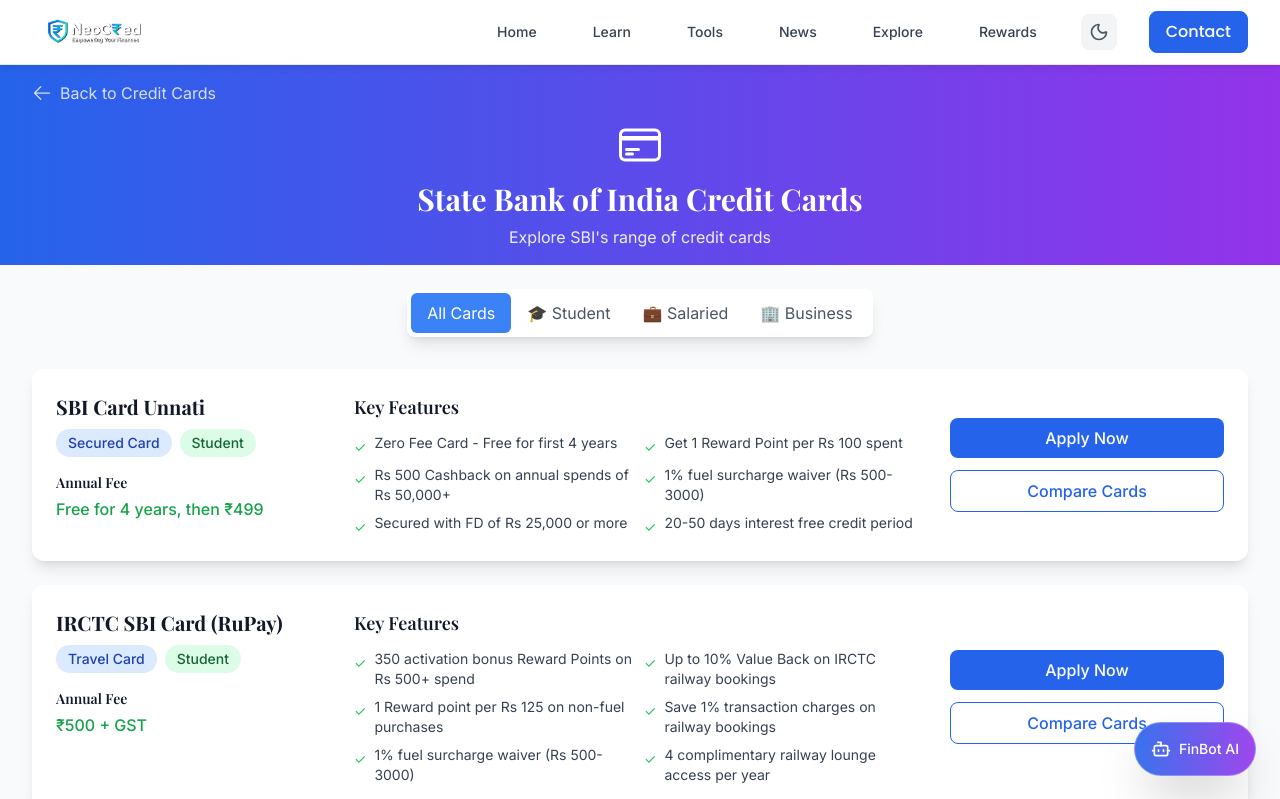
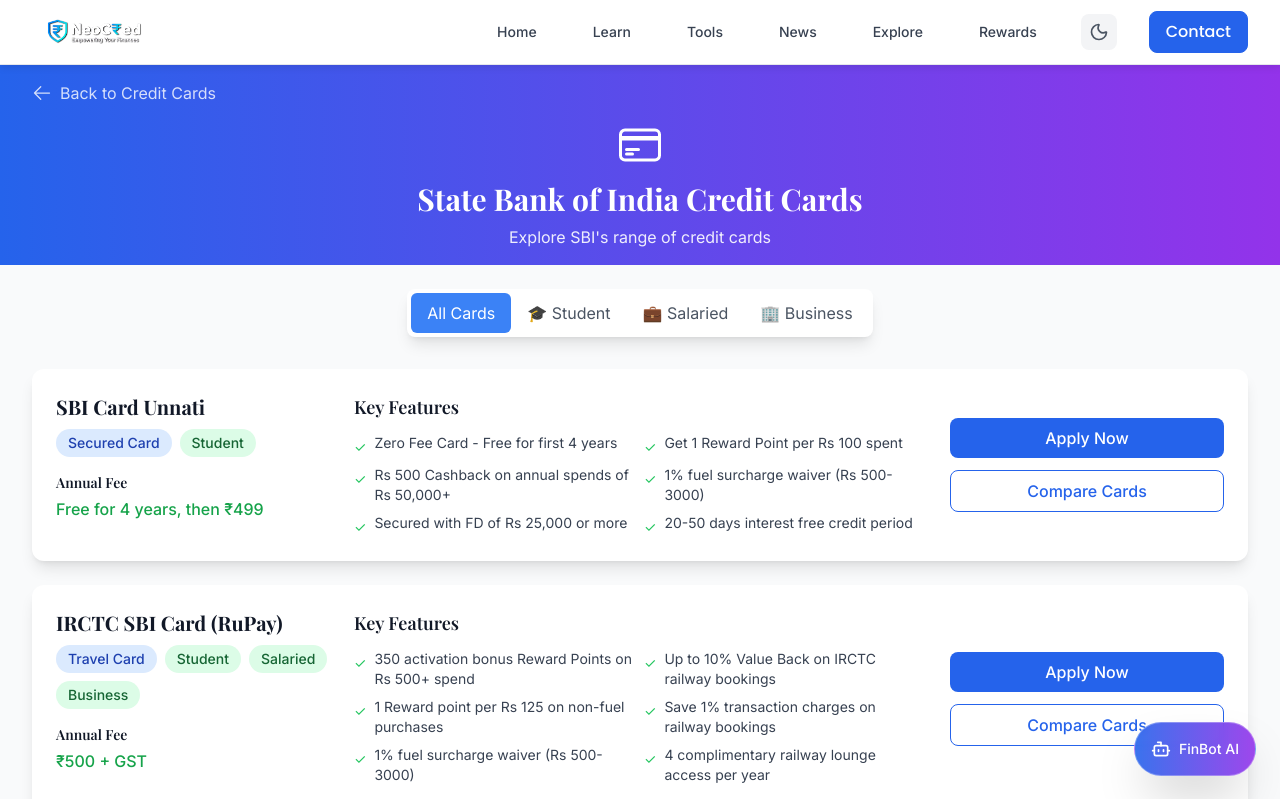
Before and after one commit to Rakesh-dev369/Neocred.in, a React (Vite) app in the folder frontend/: page /credit-cards/sbi in a window 1280 px wide. Shown: the top 799 px of the page. Built offline with nearby package versions, Linux system fonts and the light colour scheme.

Commit message:
display-all-category-tags-for-irctc-sbi-card

```diff
--- a/frontend/src/pages/SBICreditCards.jsx
+++ b/frontend/src/pages/SBICreditCards.jsx
@@ -125,9 +125,17 @@
                     <span className="inline-block bg-blue-100 dark:bg-blue-900 text-blue-800 dark:text-blue-200 px-3 py-1 rounded-full text-sm font-medium">
                       {card.type}
                     </span>
-                    <span className="inline-block bg-green-100 dark:bg-green-900 text-green-800 dark:text-green-200 px-3 py-1 rounded-full text-sm font-medium">
-                      {card.category}
-                    </span>
+                    {card.categories ? (
+                      card.categories.map((cat, idx) => (
+                        <span key={idx} className="inline-block bg-green-100 dark:bg-green-900 text-green-800 dark:text-green-200 px-3 py-1 rounded-full text-sm font-medium">
+                          {cat}
+                        </span>
+                      ))
+                    ) : (
+                      <span className="inline-block bg-green-100 dark:bg-green-900 text-green-800 dark:text-green-200 px-3 py-1 rounded-full text-sm font-medium">
+                        {card.category}
+                      </span>
+                    )}
                   </div>
                   <div className="mb-4">
                     <h3 className="text-sm font-semibold text-gray-900 dark:text-white mb-1">Annual Fee</h3>
```
